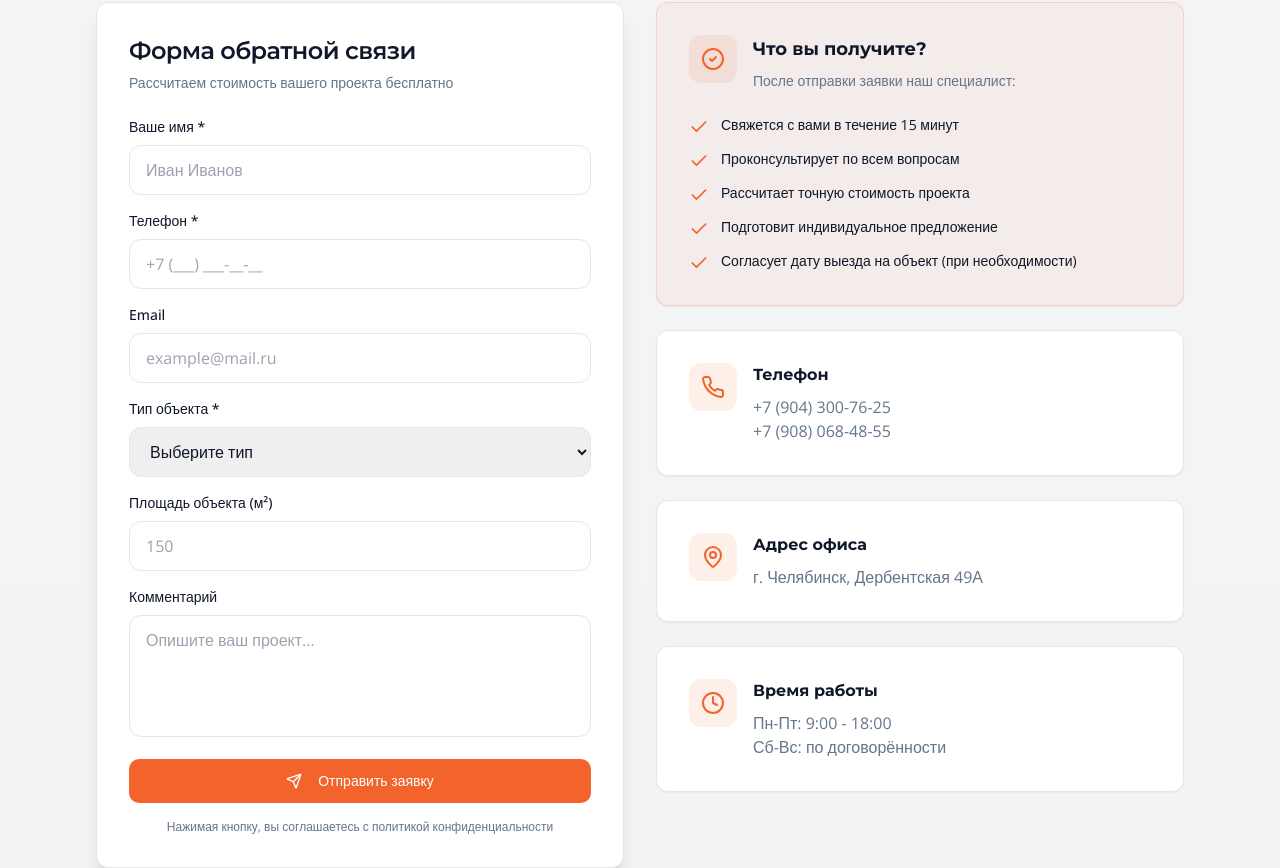
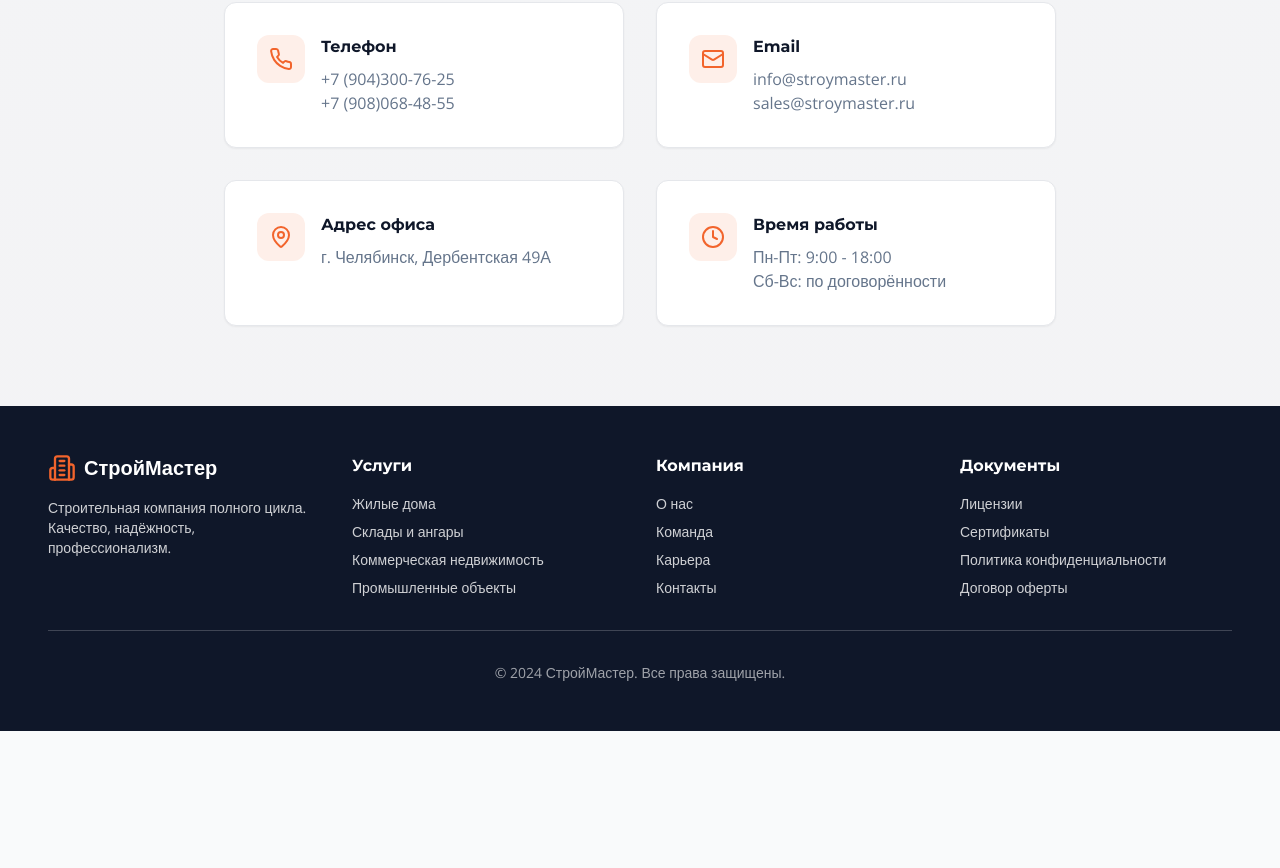
Before and after one commit to pr-poehali-dev/building-site-portal, a React (Vite) app: page / in a window 1280 px wide. Shown: the part 7017-7885 px from the top of the page. After the commit the page ends 7748 px from the top, so only its background shows below. Built offline with nearby package versions, Linux system fonts and the light colour scheme.

Commit message:
Согласие на изменение (восстановлено из be3c221)

```diff
--- a/src/pages/Index.tsx
+++ b/src/pages/Index.tsx
@@ -604,118 +604,22 @@ const Index = () => {
       </section>
 
       <section id="contact" className="py-20 px-4 bg-secondary/50">
-        <div className="container mx-auto max-w-6xl">
+        <div className="container mx-auto max-w-4xl">
           <div className="text-center mb-16">
-            <h2 className="text-4xl font-bold mb-4">Оставьте заявку на расчёт</h2>
-            <p className="text-muted-foreground text-lg">Заполните форму, и мы свяжемся с вами в течение 15 минут</p>
+            <h2 className="text-4xl font-bold mb-4">Свяжитесь с нами</h2>
+            <p className="text-muted-foreground text-lg">Готовы ответить на все ваши вопросы</p>
           </div>
 
-          <div className="grid lg:grid-cols-2 gap-8">
-            <Card className="p-8 shadow-xl">
-              <CardHeader className="p-0 mb-6">
-                <CardTitle className="text-2xl">Форма обратной связи</CardTitle>
-                <CardDescription>Рассчитаем стоимость вашего проекта бесплатно</CardDescription>
-              </CardHeader>
-              <CardContent className="p-0 space-y-4">
-                <div>
-                  <label className="text-sm font-medium mb-2 block">Ваше имя *</label>
-                  <input
-                    type="text"
-                    placeholder="Иван Иванов"
-                    className="w-full px-4 py-3 border rounded-lg focus:outline-none focus:ring-2 focus:ring-accent"
-                  />
-                </div>
-
-                <div>
-                  <label className="text-sm font-medium mb-2 block">Телефон *</label>
-                  <input
-                    type="tel"
-                    placeholder="+7 (___) ___-__-__"
-                    className="w-full px-4 py-3 border rounded-lg focus:outline-none focus:ring-2 focus:ring-accent"
-                  />
-                </div>
-
-                <div>
-                  <label className="text-sm font-medium mb-2 block">Email</label>
-                  <input
-                    type="email"
-                    placeholder="example@mail.ru"
-                    className="w-full px-4 py-3 border rounded-lg focus:outline-none focus:ring-2 focus:ring-accent"
-                  />
-                </div>
-
-                <div>
-                  <label className="text-sm font-medium mb-2 block">Тип объекта *</label>
-                  <select className="w-full px-4 py-3 border rounded-lg focus:outline-none focus:ring-2 focus:ring-accent">
-                    <option value="">Выберите тип</option>
-                    <option value="residential">Жилой дом</option>
-                    <option value="warehouse">Склад/Ангар</option>
-                    <option value="commercial">Коммерческое здание</option>
-                    <option value="foundation">Фундамент</option>
-                    <option value="other">Другое</option>
-                  </select>
-                </div>
-
-                <div>
-                  <label className="text-sm font-medium mb-2 block">Площадь объекта (м²)</label>
-                  <input
-                    type="number"
-                    placeholder="150"
-                    className="w-full px-4 py-3 border rounded-lg focus:outline-none focus:ring-2 focus:ring-accent"
-                  />
-                </div>
-
-                <div>
-                  <label className="text-sm font-medium mb-2 block">Комментарий</label>
-                  <textarea
-                    placeholder="Опишите ваш проект..."
-                    rows={4}
-                    className="w-full px-4 py-3 border rounded-lg focus:outline-none focus:ring-2 focus:ring-accent resize-none"
-                  />
-                </div>
-
-                <Button className="w-full bg-accent hover:bg-accent/90" size="lg">
-                  <Icon name="Send" size={20} className="mr-2" />
-                  Отправить заявку
-                </Button>
-
-                <p className="text-xs text-muted-foreground text-center">
-                  Нажимая кнопку, вы соглашаетесь с политикой конфиденциальности
-                </p>
-              </CardContent>
-            </Card>
-
-            <div className="space-y-6">
-              <Card className="p-8 bg-accent/5 border-accent/20">
-                <div className="flex items-start gap-4 mb-6">
+          <div className="grid md:grid-cols-2 gap-8">
+            <Card className="p-8 hover:shadow-lg transition-shadow">
+              <div className="flex items-start gap-4">
                 <div className="w-12 h-12 bg-accent/10 rounded-xl flex items-center justify-center flex-shrink-0">
-                    <Icon name="CheckCircle2" size={24} className="text-accent" />
+                  <Icon name="Phone" size={24} className="text-accent" />
                 </div>
                 <div>
-                    <h3 className="font-bold text-lg mb-2">Что вы получите?</h3>
-                    <p className="text-sm text-muted-foreground">После отправки заявки наш специалист:</p>
-                  </div>
-                </div>
-                <div className="space-y-3">
-                  <div className="flex items-start gap-3">
-                    <Icon name="Check" size={20} className="text-accent mt-0.5 flex-shrink-0" />
-                    <p className="text-sm">Свяжется с вами в течение 15 минут</p>
-                  </div>
-                  <div className="flex items-start gap-3">
-                    <Icon name="Check" size={20} className="text-accent mt-0.5 flex-shrink-0" />
-                    <p className="text-sm">Проконсультирует по всем вопросам</p>
-                  </div>
-                  <div className="flex items-start gap-3">
-                    <Icon name="Check" size={20} className="text-accent mt-0.5 flex-shrink-0" />
-                    <p className="text-sm">Рассчитает точную стоимость проекта</p>
-                  </div>
-                  <div className="flex items-start gap-3">
-                    <Icon name="Check" size={20} className="text-accent mt-0.5 flex-shrink-0" />
-                    <p className="text-sm">Подготовит индивидуальное предложение</p>
-                  </div>
-                  <div className="flex items-start gap-3">
-                    <Icon name="Check" size={20} className="text-accent mt-0.5 flex-shrink-0" />
-                    <p className="text-sm">Согласует дату выезда на объект (при необходимости)</p>
+                  <h3 className="font-bold mb-2">Телефон</h3>
+                  <p className="text-muted-foreground">+7 (904)300-76-25</p>
+                  <p className="text-muted-foreground">+7 (908)068-48-55</p>
                 </div>
               </div>
             </Card>
@@ -723,12 +627,12 @@ const Index = () => {
             <Card className="p-8 hover:shadow-lg transition-shadow">
               <div className="flex items-start gap-4">
                 <div className="w-12 h-12 bg-accent/10 rounded-xl flex items-center justify-center flex-shrink-0">
-                    <Icon name="Phone" size={24} className="text-accent" />
+                  <Icon name="Mail" size={24} className="text-accent" />
                 </div>
                 <div>
-                    <h3 className="font-bold mb-2">Телефон</h3>
-                    <p className="text-muted-foreground">+7 (904) 300-76-25</p>
-                    <p className="text-muted-foreground">+7 (908) 068-48-55</p>
+                  <h3 className="font-bold mb-2">Email</h3>
+                  <p className="text-muted-foreground">info@stroymaster.ru</p>
+                  <p className="text-muted-foreground">sales@stroymaster.ru</p>
                 </div>
               </div>
             </Card>
@@ -741,6 +645,7 @@ const Index = () => {
                 <div>
                   <h3 className="font-bold mb-2">Адрес офиса</h3>
                   <p className="text-muted-foreground">г. Челябинск, Дербентская 49А</p>
+                  <p className="text-muted-foreground"></p>
                 </div>
               </div>
             </Card>
@@ -757,7 +662,6 @@ const Index = () => {
                 </div>
               </div>
             </Card>
-            </div>
           </div>
         </div>
       </section>
```
Lines whose indentation alone changed are shown as unchanged.
